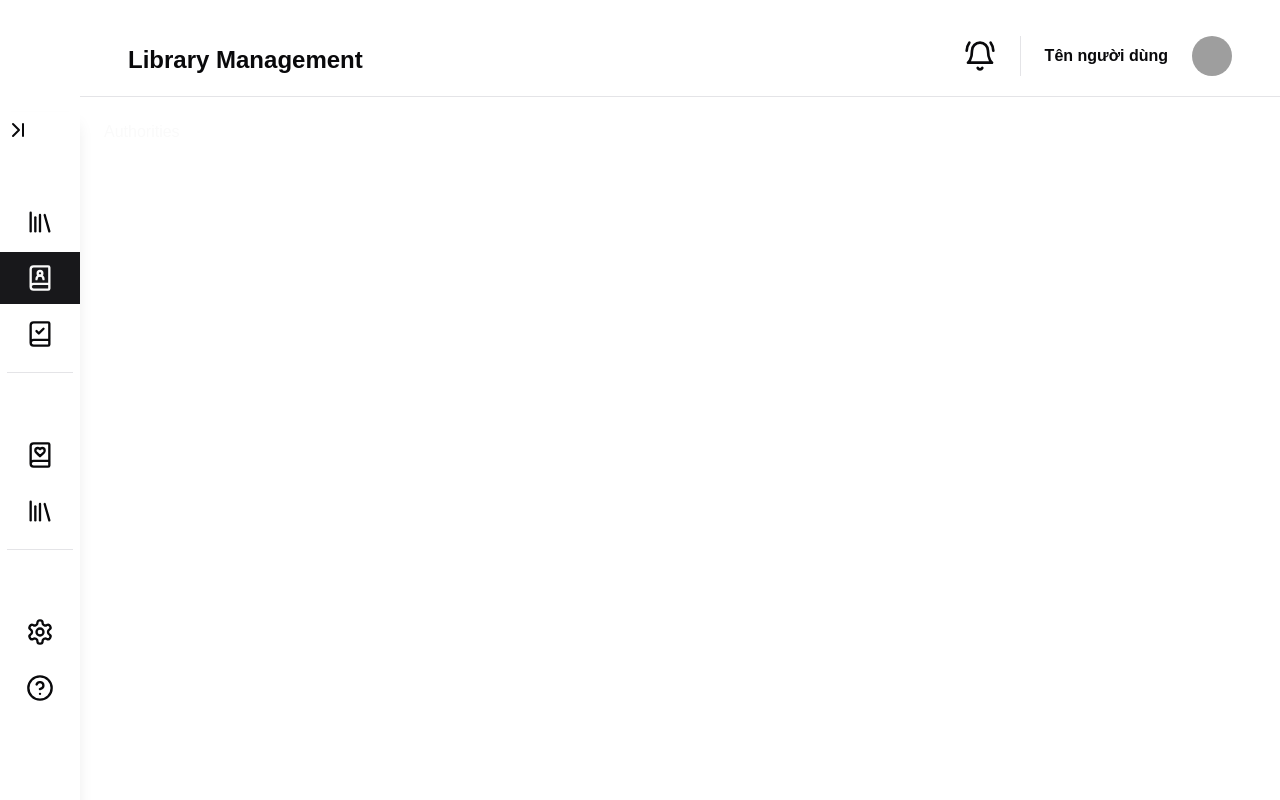
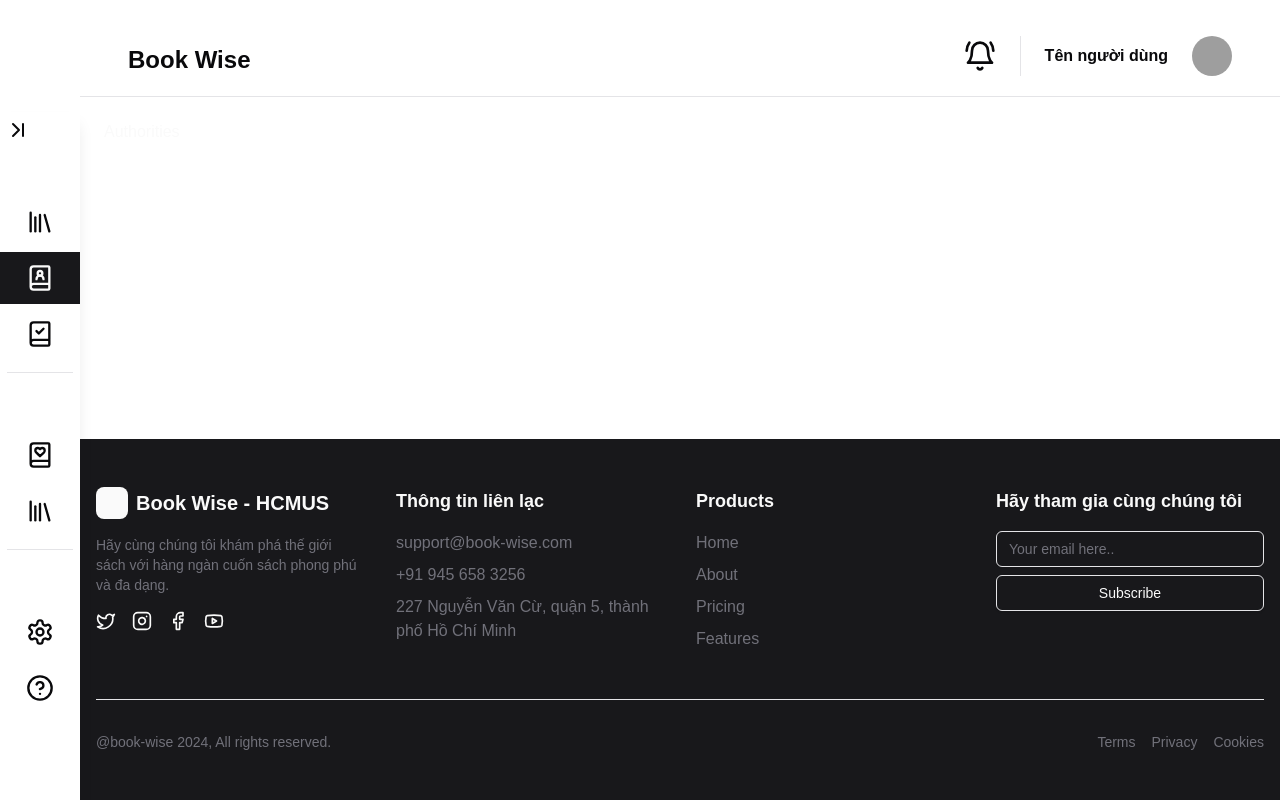
Before and after one commit to anhhuy007/book-wise, a Next.js app: page /auth in a window 1280 px wide. Built offline with nearby package versions, Linux system fonts and the light colour scheme; grey boxes are pictures that could not be loaded.

Commit message:
feat[front-end/book-detail]: add footer

```diff
--- a/app/(pages)/book/[bookId]/page.js
+++ b/app/(pages)/book/[bookId]/page.js
@@ -32,7 +32,7 @@ function BookDetail({ params }) {
           {/* Left Column - Book Cover and Information */}
           <BookGeneralInformation bookData={bookData} />
           {/* Right Column - Book Available Status */}
-          <div className="mx-auto xl:flex-shrink-0">
+          <div className="flex justify-center items-start xl:flex-shrink-0">
             <BookAvailableStatus bookData={bookData} />
           </div>
         </div>
--- a/app/layout.jsx
+++ b/app/layout.jsx
@@ -6,6 +6,7 @@ import TopNav from "@/components/(home-page)/TopNav";
 import { Separator } from "@/components/ui/separator";
 import { SideNavProvider } from "@/contexts/SideNavContext";
 import { useSideNav } from "@/contexts/SideNavContext";
+import Footer from "@/components/(home-page)/Footer";
 
 export default function RootLayout({ children }) {
   return (
@@ -23,7 +24,7 @@ function LayoutContent({ children }) {
   const { expanded } = useSideNav();
 
   return (
-    <div className="flex">
+    <div className="flex min-h-screen">
       <div className="flex-none">
         <SideNav />
       </div>
@@ -36,7 +37,8 @@ function LayoutContent({ children }) {
           <TopNav />
           <Separator />
         </div>
-        <main className="flex-1 p-6">{children}</main>
+        <main className="flex-1 p-2 md:p-6 mb-20">{children}</main>
+        <Footer />
       </div>
     </div>
   );
--- a/components/(book)/BookAvailableStatus.jsx
+++ b/components/(book)/BookAvailableStatus.jsx
@@ -4,25 +4,28 @@ import { Card } from "@/components/ui/card";
 
 function BookAvailableStatus({ bookData }) {
   return (
-    <Card className="max-w-80 p-4 space-y-4">
+    <Card className="max-w-80 p-8 space-y-5 mt-2 xl:mt-0">
       <div className="space-y-2 text-center">
-        <h2 className="text-lg font-semibold text-green-600">
+        <h2 className="text-lg font-semibold  text-foreground">
           Tình trạng sách
         </h2>
-        <p className="text-sm">
-          {bookData.total} bản sao | {bookData.available} có sẵn |{" "}
-          {bookData.onHold} đang giữ
-        </p>
+        <span className="text-sm flex items-center">
+          <p>{bookData.copy}0 - Bản Copy</p>
+          <span className="mx-2">|</span>
+          <p>{bookData.available}1 - Có sẵn</p>
+          <span className="mx-2">|</span>
+          <p>{bookData.onHold}2 - Được mượn</p>
+        </span>
       </div>
-      <Button className="w-full bg-green-600 hover:bg-green-700">
-        Đặt giữ
+      <Button className="w-full bg-primary text-primary-foreground">
+        Mượn sách
       </Button>
       <Button className="w-full" variant="outline">
-        Để dành sau
+        Lưu vào Yêu thích
       </Button>
-      <Button variant="link" className="text-sm text-blue-600 w-full text-left">
+      {/* <Button variant="link" className="text-sm text-blue-600 w-full text-left">
         Tình trạng theo địa điểm
-      </Button>
+      </Button> */}
     </Card>
   );
 }
--- a/components/(book)/BookGeneralInformation.jsx
+++ b/components/(book)/BookGeneralInformation.jsx
@@ -15,7 +15,7 @@ function BookGeneralInformation({ bookData }) {
           alt={bookData.title}
           width={300}
           height={300}
-          className="w-full max-w-[200px] md:max-w-[300px] h-auto object-cover"
+          className="w-full max-w-[120px] md:max-w-[300px] h-auto object-cover"
         />
         {/* Book Information */}
         <div className="flex xl:max-w-md flex-col gap-2 xl:gap-5 space-y-4">
@@ -55,11 +55,14 @@ function BookGeneralInformation({ bookData }) {
             <span>{bookData.avg_rating.toFixed(1)}</span>
             <span>({bookData.rating_count})</span>
           </div>
-          <span>
+          <span className="hidden md:block">
             <p>"{bookData.description}"</p>
           </span>
         </div>
       </div>
+      <span className="my-10 pr-3 text-center md:hidden">
+        <p>"{bookData.description}"</p>
+      </span>
     </>
   );
 }
--- /dev/null
+++ b/components/(home-page)/Footer.jsx
@@ -0,0 +1,120 @@
+import { Input } from "@/components/ui/input";
+import { Button } from "@/components/ui/button";
+import { Facebook, Instagram, Youtube, Twitter } from "lucide-react";
+import Link from "next/link";
+
+export default function Component() {
+  return (
+    <footer className="w-full bg-primary text-primary-foreground py-12 px-4">
+      <div className="container mx-auto">
+        <div className="grid grid-cols-1 md:grid-cols-4 gap-8">
+          {/* Company Info */}
+          <div className="space-y-4">
+            <div className="flex items-center space-x-2">
+              <div className="w-8 h-8 bg-primary-foreground rounded-lg" />
+              <span className="text-xl font-bold">Book Wise - HCMUS</span>
+            </div>
+            <p className="text-muted-foreground text-sm">
+              Hãy cùng chúng tôi khám phá thế giới sách với hàng ngàn cuốn sách
+              phong phú và đa dạng.
+            </p>
+            <div className="flex space-x-4">
+              <Link href="#" className="hover:text-muted-foreground">
+                <Twitter className="h-5 w-5" />
+                <span className="sr-only">Twitter</span>
+              </Link>
+              <Link href="#" className="hover:text-muted-foreground">
+                <Instagram className="h-5 w-5" />
+                <span className="sr-only">Instagram</span>
+              </Link>
+              <Link href="#" className="hover:text-muted-foreground">
+                <Facebook className="h-5 w-5" />
+                <span className="sr-only">Facebook</span>
+              </Link>
+              <Link href="#" className="hover:text-muted-foreground">
+                <Youtube className="h-5 w-5" />
+                <span className="sr-only">YouTube</span>
+              </Link>
+            </div>
+          </div>
+
+          {/* Get In Touch */}
+          <div className="space-y-4">
+            <h3 className="text-lg font-semibold">Thông tin liên lạc</h3>
+            <div className="space-y-2 text-muted-foreground">
+              <p>support@book-wise.com</p>
+              <p>+91 945 658 3256</p>
+              <p>227 Nguyễn Văn Cừ, quận 5, thành phố Hồ Chí Minh</p>
+            </div>
+          </div>
+
+          {/* Products */}
+          <div className="space-y-4">
+            <h3 className="text-lg font-semibold">Products</h3>
+            <div className="space-y-2">
+              <Link
+                href="#"
+                className="block text-muted-foreground hover:text-primary-foreground"
+              >
+                Home
+              </Link>
+              <Link
+                href="#"
+                className="block text-muted-foreground hover:text-primary-foreground"
+              >
+                About
+              </Link>
+              <Link
+                href="#"
+                className="block text-muted-foreground hover:text-primary-foreground"
+              >
+                Pricing
+              </Link>
+              <Link
+                href="#"
+                className="block text-muted-foreground hover:text-primary-foreground"
+              >
+                Features
+              </Link>
+            </div>
+          </div>
+
+          {/* Newsletter */}
+          <div className="space-y-4">
+            <h3 className="text-lg font-semibold">
+              Hãy tham gia cùng chúng tôi
+            </h3>
+            <div className="space-y-2">
+              <Input
+                className="bg-transparent border-border text-primary-foreground placeholder:text-muted-foreground"
+                placeholder="Your email here.."
+                type="email"
+              />
+              <Button className="w-full bg-primary hover:bg-primary-foreground text-primary-foreground border border-border">
+                Subscribe
+              </Button>
+            </div>
+          </div>
+        </div>
+
+        {/* Bottom Section */}
+        <div className="mt-12 pt-8 border-t border-border flex flex-col md:flex-row justify-between items-center space-y-4 md:space-y-0">
+          <p className="text-muted-foreground text-sm">
+            @book-wise 2024, All rights reserved.
+          </p>
+          <div className="flex space-x-4 text-sm text-muted-foreground">
+            <Link href="#" className="hover:text-primary-foreground">
+              Terms
+            </Link>
+            <Link href="#" className="hover:text-primary-foreground">
+              Privacy
+            </Link>
+            <Link href="#" className="hover:text-primary-foreground">
+              Cookies
+            </Link>
+          </div>
+        </div>
+      </div>
+    </footer>
+  );
+}
--- a/components/(home-page)/TopNav.jsx
+++ b/components/(home-page)/TopNav.jsx
@@ -57,10 +57,10 @@ export default function TopNav() {
   const pathname = usePathname();
 
   return (
-    <div className="w-full h-24 bg-background text-foreground sticky top-0 flex justify-between pt-4 px-12">
+    <div className="w-full h-24 bg-background text-foreground sticky top-0 flex gap-10 md:justify-between pt-4 px-12">
       <Link href="/" className="border-collapse">
-        <p className="mx-auto mt-7 mb-10 text-foreground text-2xl font-bold ">
-          Library Management
+        <p className="mx-auto md:mt-7 md:mb-10 text-foreground text-base md:text-2xl font-bold ">
+          Book Wise
         </p>
       </Link>
       <div className="gap-6 flex items-center ">
--- /dev/null
+++ b/components/ui/input.jsx
@@ -0,0 +1,19 @@
+import * as React from "react"
+
+import { cn } from "@/lib/utils"
+
+const Input = React.forwardRef(({ className, type, ...props }, ref) => {
+  return (
+    (<input
+      type={type}
+      className={cn(
+        "flex h-9 w-full rounded-md border border-input bg-transparent px-3 py-1 text-base shadow-sm transition-colors file:border-0 file:bg-transparent file:text-sm file:font-medium file:text-foreground placeholder:text-muted-foreground focus-visible:outline-none focus-visible:ring-1 focus-visible:ring-ring disabled:cursor-not-allowed disabled:opacity-50 md:text-sm",
+        className
+      )}
+      ref={ref}
+      {...props} />)
+  );
+})
+Input.displayName = "Input"
+
+export { Input }
```
